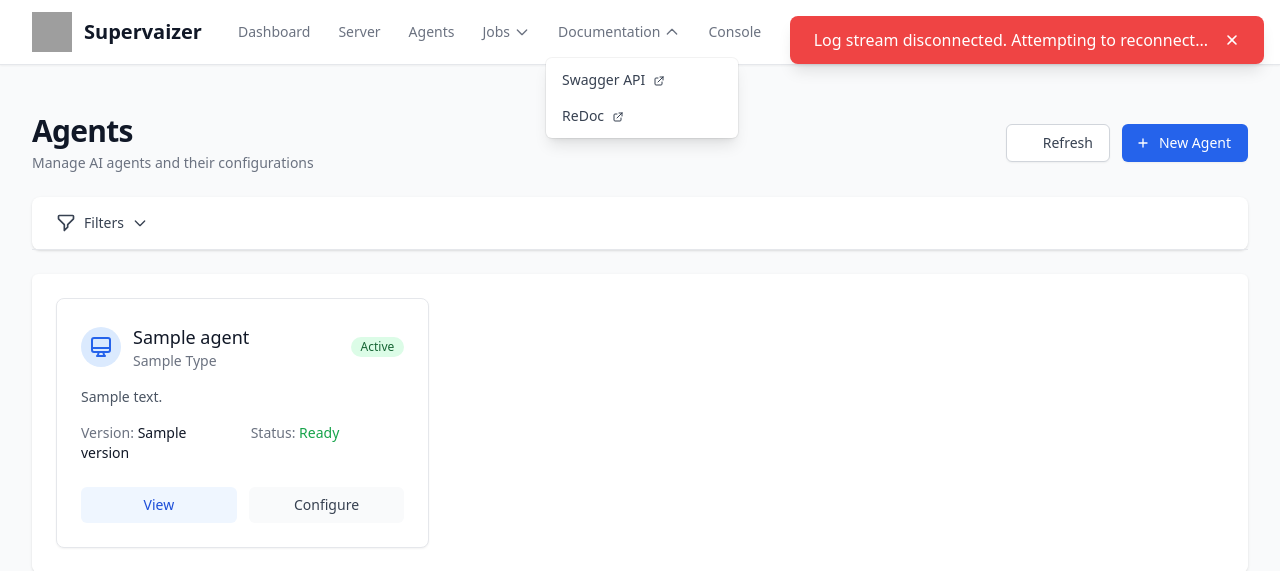
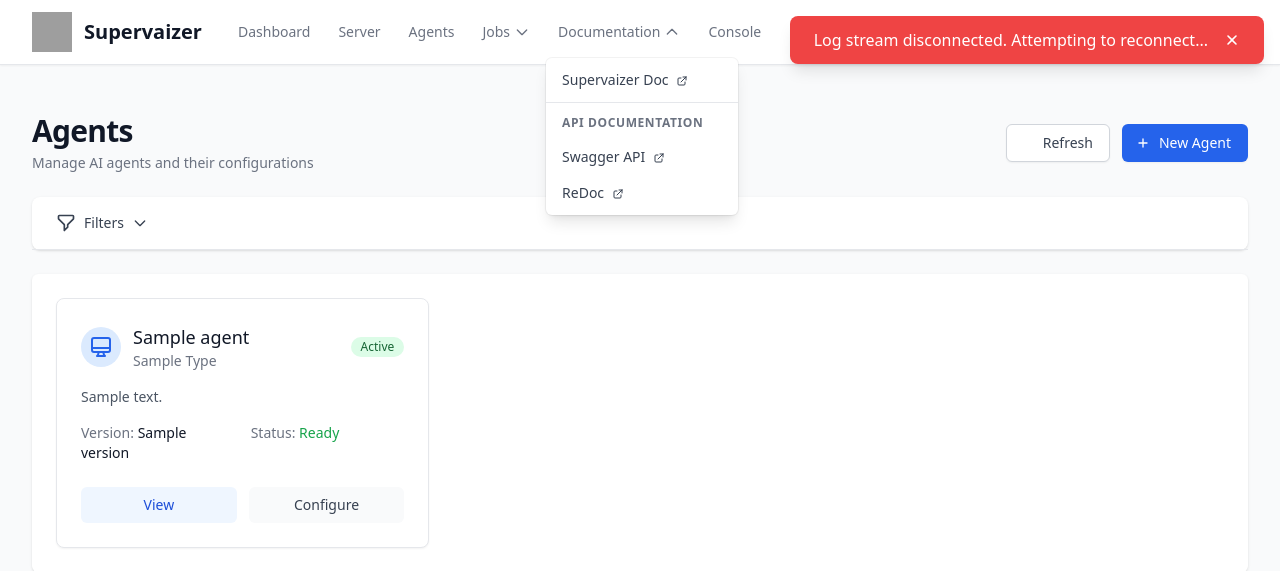
Before and after one commit to supervaize/supervaizer, a Python web app: template src/supervaizer/admin/templates/agents.html in a window 1280 px wide, after a click on "Documentation". Shown: the top 571 px of the page. Run offline with Jinja, Linux system fonts and the light colour scheme; the template is opened without the code that fills it: most values are stand-ins (such as "Sample title", 1, 10 or a date in 2020); some libraries are stand-ins or nearby versions; grey boxes are pictures that could not be loaded.

Commit message:
chore: update version to 0.9.10-dev and adjust API version references
- Bump version from 0.9.9-dev to 0.9.10-dev in __version__.py
- Update API version references in admin routes to use the new version variable
- Add Supervaizer documentation links in navigation.html for better accessibility

```diff
--- a/src/supervaizer/__version__.py
+++ b/src/supervaizer/__version__.py
@@ -5,6 +5,6 @@
 # https://mozilla.org/MPL/2.0/.
 
 
-VERSION = "0.9.9-dev"
+VERSION = "0.9.10-dev"
 API_VERSION = "v1"
 TELEMETRY_VERSION = "v1"
--- a/src/supervaizer/admin/templates/navigation.html
+++ b/src/supervaizer/admin/templates/navigation.html
@@ -83,6 +83,14 @@
                              class="absolute left-0 mt-2 w-48 rounded-md shadow-lg bg-white ring-1 ring-black ring-opacity-5 z-50"
                              x-cloak>
                             <div class="py-1">
+                                <a href="https://doc.supervaize.com/docs/category/supervaizer-controller" target="_blank" class="block px-4 py-2 text-sm text-gray-700 hover:bg-gray-100 transition-colors">
+                                    Supervaizer Doc
+                                    <svg class="inline ml-1 h-3 w-3" fill="none" stroke="currentColor" viewBox="0 0 24 24">
+                                        <path stroke-linecap="round" stroke-linejoin="round" stroke-width="2" d="M10 6H6a2 2 0 00-2 2v10a2 2 0 002 2h10a2 2 0 002-2v-4M14 4h6m0 0v6m0-6L10 14"></path>
+                                    </svg>
+                                </a>
+                                <div class="border-t border-gray-200 my-1"></div>
+                                <div class="px-4 py-2 text-xs font-semibold text-gray-500 uppercase tracking-wider">API Documentation</div>
                                 <a href="/docs" target="_blank" class="block px-4 py-2 text-sm text-gray-700 hover:bg-gray-100 transition-colors">
                                     Swagger API
                                     <svg class="inline ml-1 h-3 w-3" fill="none" stroke="currentColor" viewBox="0 0 24 24">
@@ -110,7 +118,7 @@
 
             <!-- Right side -->
             <div class="flex items-center space-x-4">
-                <span class="text-sm text-gray-500">API {{ api_version }}</span>
+                <span class="text-sm text-gray-500">{{ api_version }}</span>
 
                 <!-- Mobile menu button -->
                 <button @click="mobileMenuOpen = !mobileMenuOpen" class="sm:hidden inline-flex items-center justify-center p-2 rounded-md text-gray-400 hover:text-gray-500 hover:bg-gray-100">
@@ -142,6 +150,8 @@
             <!-- Documentation section -->
             <div class="pl-3 pr-4 py-2">
                 <div class="text-base font-medium text-gray-700 mb-2">Documentation</div>
+                <a href="https://doc.supervaize.com/docs/category/supervaizer-controller" target="_blank" class="block pl-4 py-1 text-sm text-gray-500 hover:text-gray-700">Supervaizer Controller</a>
+                <div class="pl-4 py-1 text-xs font-semibold text-gray-500 uppercase tracking-wider">API Documentation</div>
                 <a href="/docs" target="_blank" class="block pl-4 py-1 text-sm text-gray-500 hover:text-gray-700">Swagger API</a>
                 <a href="/redoc" target="_blank" class="block pl-4 py-1 text-sm text-gray-500 hover:text-gray-700">ReDoc</a>
                 <a href="https://github.com/supervaize/supervaizer-controller" target="_blank" class="block pl-4 py-1 text-sm text-gray-500 hover:text-gray-700">Supervaizer GitHub</a>
```
Also changed, not shown: src/supervaizer/admin/routes.py (+7 -7 lines).
